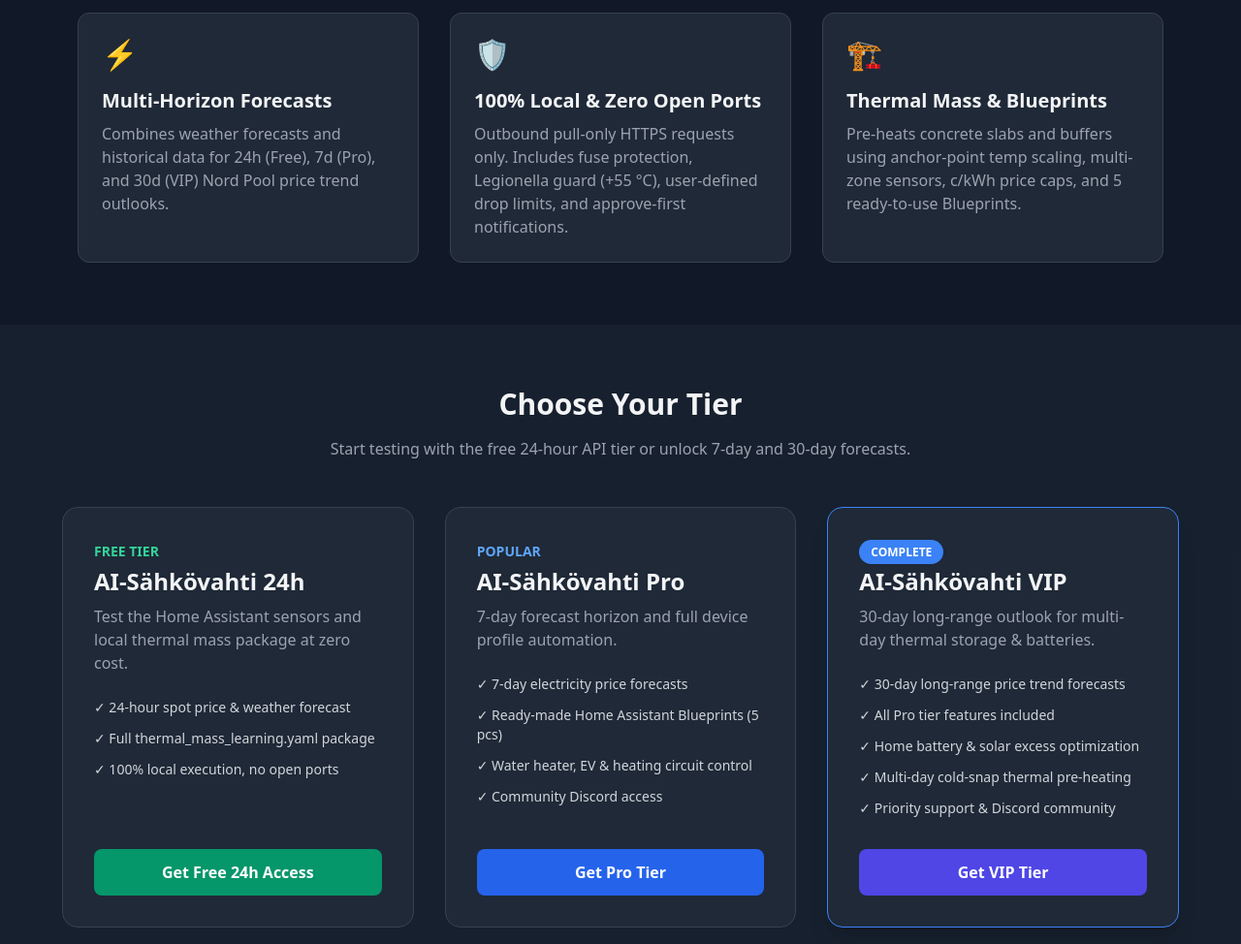
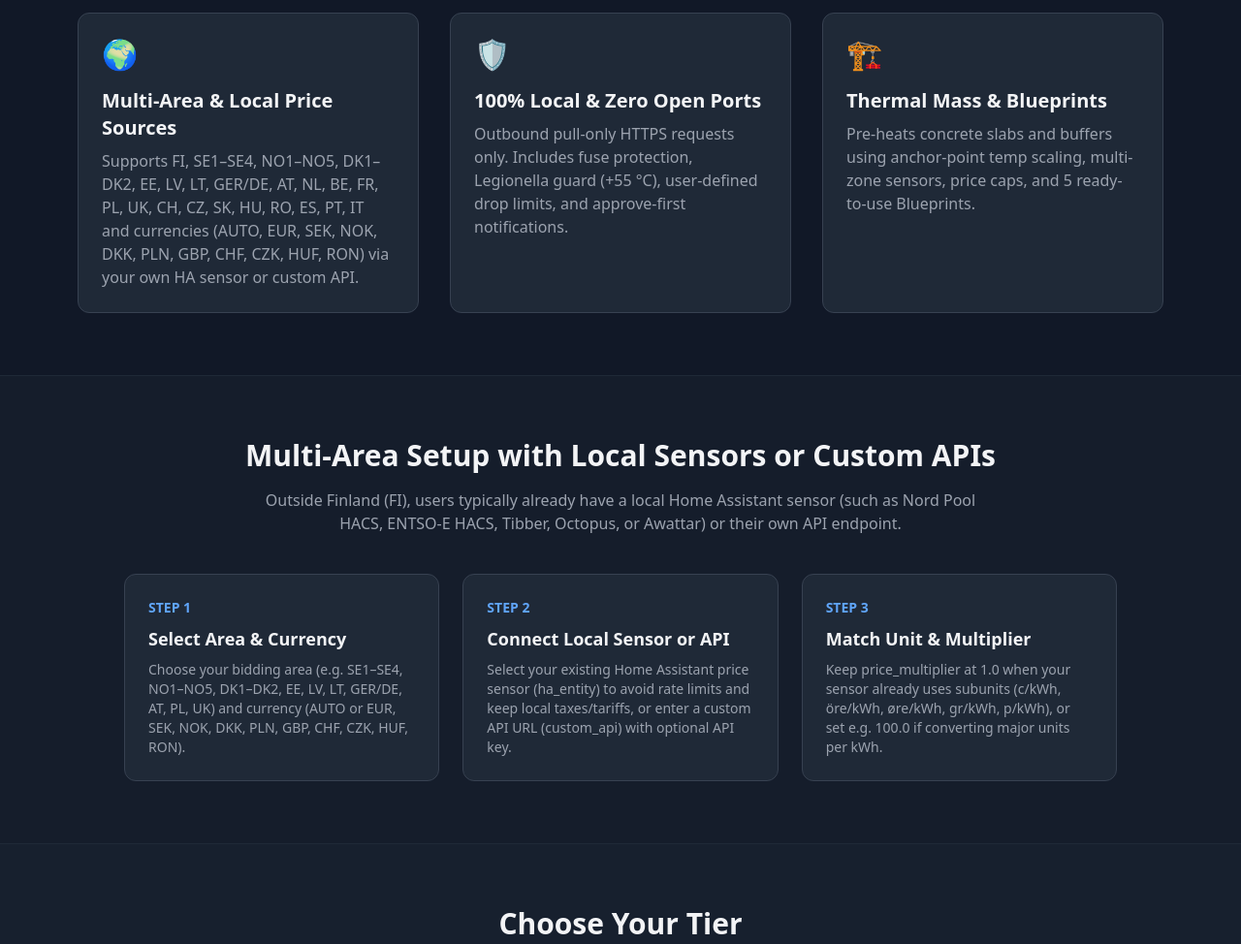
Before and after one commit to verkkohaukka-prog/aisahkovahti, a plain HTML site: page index.html in a window 1280 px wide. Shown: the part 700-1674 px from the top of the page at 97% size. Drawn offline with nearby package versions, Linux system fonts and the light colour scheme.

Commit message:
Update index.html

```diff
--- a/index.html
+++ b/index.html
@@ -22,17 +22,22 @@
     <!-- Hero Section -->
     <header class="bg-gradient-to-r from-blue-900 to-indigo-900 py-20 px-4 text-center">
         <div class="max-w-4xl mx-auto">
-            <span data-en="Home Assistant Integration & Packages" data-fi="Home Assistant -integraatio & paketit" class="lang-el bg-blue-600 text-xs font-semibold uppercase px-3 py-1 rounded-full tracking-wide">Home Assistant Integration & Packages</span>
+            <span data-en="Home Assistant Integration & Packages • Multi-Area Ready"
+                  data-fi="Home Assistant -integraatio & paketit • Monimaatuki"
+                  class="lang-el bg-blue-600 text-xs font-semibold uppercase px-3 py-1 rounded-full tracking-wide">
+                  Home Assistant Integration & Packages • Multi-Area Ready
+            </span>
             <h1 class="text-4xl md:text-6xl font-extrabold mt-4 mb-6 tracking-tight">AI-Sähkövahti</h1>
-            <p data-en="Optimize Nord Pool spot-price consumption, thermal mass pre-heating, water heaters, home batteries, and EV charging with weather-aware forecasts and 100% local control."
-               data-fi="Optimoi kotisi sähkönkulutus, rakenteiden lämpömassan esilämmitys, lämminvesivaraaja, kotiakusto ja sähköauton lataus sääennusteiden ja paikallisten turvarajojen avulla."
+            <p data-en="Optimize electricity spot-price consumption, thermal mass pre-heating, water heaters, home batteries, and EV charging across the Nordics, Baltics, and Europe using your local Home Assistant price sensor or custom API."
+               data-fi="Optimoi kotisi sähkönkulutus, rakenteiden lämpömassan esilämmitys, lämminvesivaraaja, kotiakusto ja sähköauton lataus Pohjoismaissa, Baltiassa ja Euroopassa omalla HA-hintasensorilla tai API-osoitteella."
                class="lang-el text-xl md:text-2xl text-gray-300 mb-8">
-               Optimize Nord Pool spot-price consumption, thermal mass pre-heating, water heaters, home batteries, and EV charging with weather-aware forecasts and 100% local control.
+               Optimize electricity spot-price consumption, thermal mass pre-heating, water heaters, home batteries, and EV charging across the Nordics, Baltics, and Europe using your local Home Assistant price sensor or custom API.
             </p>
 
             <!-- Primary Buttons -->
             <div class="flex flex-wrap justify-center gap-4 mb-4">
-                <a href="#pricing" data-en="View Tiers (Free / Pro / VIP)" data-fi="Katso tasot (Ilmainen / Pro / VIP)" class="lang-el bg-blue-600 hover:bg-blue-700 text-white font-bold px-8 py-3 rounded-lg shadow-lg transition">View Tiers (Free / Pro / VIP)</a>
+                <a href="#multi-area" data-en="Multi-Area & Local Sensors" data-fi="Monimaatuki & omat sensorit" class="lang-el bg-blue-600 hover:bg-blue-700 text-white font-bold px-8 py-3 rounded-lg shadow-lg transition">Multi-Area & Local Sensors</a>
+                <a href="#pricing" data-en="View Tiers (Free / Pro / VIP)" data-fi="Katso tasot (Ilmainen / Pro / VIP)" class="lang-el bg-gray-800 hover:bg-gray-700 text-white font-bold px-8 py-3 rounded-lg border border-gray-600 shadow-lg transition">View Tiers (Free / Pro / VIP)</a>
                 <a href="https://github.com/verkkohaukka-prog/aisahkovahti" target="_blank" data-en="GitHub Repository" data-fi="GitHub-repositorio" class="lang-el bg-gray-800 hover:bg-gray-700 text-white font-bold px-8 py-3 rounded-lg border border-gray-600 shadow-lg transition">GitHub Repository</a>
             </div>
 
@@ -50,12 +55,12 @@
         <h2 data-en="Why AI-Sähkövahti?" data-fi="Miksi valita AI-Sähkövahti?" class="lang-el text-3xl font-bold text-center mb-12">Why AI-Sähkövahti?</h2>
         <div class="grid md:grid-cols-3 gap-8">
             <div class="bg-gray-800 p-6 rounded-xl border border-gray-700">
-                <div class="text-blue-400 text-3xl mb-4">⚡</div>
-                <h3 data-en="Multi-Horizon Forecasts" data-fi="Älykkäät Ennusteet" class="lang-el text-xl font-semibold mb-2">Multi-Horizon Forecasts</h3>
-                <p data-en="Combines weather forecasts and historical data for 24h (Free), 7d (Pro), and 30d (VIP) Nord Pool price trend outlooks."
-                   data-fi="Yhdistää sääennusteet ja historiadatan 24 tunnin (ilmainen), 7 vrk (Pro) ja 30 vrk (VIP) sähkömarkkinaennusteiksi."
+                <div class="text-blue-400 text-3xl mb-4">🌍</div>
+                <h3 data-en="Multi-Area & Local Price Sources" data-fi="Monimaatuki & Omat Hintalähteet" class="lang-el text-xl font-semibold mb-2">Multi-Area & Local Price Sources</h3>
+                <p data-en="Supports FI, SE1–SE4, NO1–NO5, DK1–DK2, EE, LV, LT, GER/DE, AT, NL, BE, FR, PL, UK, CH, CZ, SK, HU, RO, ES, PT, IT and currencies (AUTO, EUR, SEK, NOK, DKK, PLN, GBP, CHF, CZK, HUF, RON) via your own HA sensor or custom API."
+                   data-fi="Tukee alueita FI, SE1–SE4, NO1–NO5, DK1–DK2, EE, LV, LT, GER/DE, AT, NL, BE, FR, PL, UK, CH, CZ, SK, HU, RO, ES, PT, IT ja valuuttoja (AUTO, EUR, SEK, NOK, DKK, PLN, GBP, CHF, CZK, HUF, RON) oman HA-sensorin tai API-osoitteen kautta."
                    class="lang-el text-gray-400">
-                   Combines weather forecasts and historical data for 24h (Free), 7d (Pro), and 30d (VIP) Nord Pool price trend outlooks.
+                   Supports FI, SE1–SE4, NO1–NO5, DK1–DK2, EE, LV, LT, GER/DE, AT, NL, BE, FR, PL, UK, CH, CZ, SK, HU, RO, ES, PT, IT and currencies (AUTO, EUR, SEK, NOK, DKK, PLN, GBP, CHF, CZK, HUF, RON) via your own HA sensor or custom API.
                 </p>
             </div>
             <div class="bg-gray-800 p-6 rounded-xl border border-gray-700">
@@ -70,11 +75,57 @@
             <div class="bg-gray-800 p-6 rounded-xl border border-gray-700">
                 <div class="text-blue-400 text-3xl mb-4">🏗️</div>
                 <h3 data-en="Thermal Mass & Blueprints" data-fi="Lämpömassa & Blueprintit" class="lang-el text-xl font-semibold mb-2">Thermal Mass & Blueprints</h3>
-                <p data-en="Pre-heats concrete slabs and buffers using anchor-point temp scaling, multi-zone sensors, c/kWh price caps, and 5 ready-to-use Blueprints."
-                   data-fi="Varaa betonilaattaa ja varaajaa ankkuripisteiden, vyöhykeantureiden, c/kWh-hintakaton ja 5 valmiin Blueprint-pohjan avulla."
+                <p data-en="Pre-heats concrete slabs and buffers using anchor-point temp scaling, multi-zone sensors, price caps, and 5 ready-to-use Blueprints."
+                   data-fi="Varaa betonilaattaa ja varaajaa ankkuripisteiden, vyöhykeantureiden, hintakaton ja 5 valmiin Blueprint-pohjan avulla."
                    class="lang-el text-gray-400">
-                   Pre-heats concrete slabs and buffers using anchor-point temp scaling, multi-zone sensors, c/kWh price caps, and 5 ready-to-use Blueprints.
+                   Pre-heats concrete slabs and buffers using anchor-point temp scaling, multi-zone sensors, price caps, and 5 ready-to-use Blueprints.
                 </p>
+            </div>
+        </div>
+    </section>
+
+    <!-- Multi-Area & Local Price Source Guide -->
+    <section id="multi-area" class="py-16 px-4 bg-gray-800/30 border-t border-b border-gray-800">
+        <div class="max-w-5xl mx-auto">
+            <h2 data-en="Multi-Area Setup with Local Sensors or Custom APIs"
+                data-fi="Monimaakäyttöönotto omalla HA-sensorilla tai API-osoitteella"
+                class="lang-el text-3xl font-bold text-center mb-4">
+                Multi-Area Setup with Local Sensors or Custom APIs
+            </h2>
+            <p data-en="Outside Finland (FI), users typically already have a local Home Assistant sensor (such as Nord Pool HACS, ENTSO-E HACS, Tibber, Octopus, or Awattar) or their own API endpoint."
+               data-fi="Suomen (FI) ulkopuolella käyttäjillä on usein jo valmiina oma paikallinen Home Assistant -hintasensori (kuten Nord Pool HACS, ENTSO-E HACS, Tibber, Octopus tai Awattar) tai oma API-osoite."
+               class="lang-el text-gray-400 text-center max-w-3xl mx-auto mb-10">
+               Outside Finland (FI), users typically already have a local Home Assistant sensor (such as Nord Pool HACS, ENTSO-E HACS, Tibber, Octopus, or Awattar) or their own API endpoint.
+            </p>
+
+            <div class="grid md:grid-cols-3 gap-6">
+                <div class="bg-gray-800 p-6 rounded-xl border border-gray-700">
+                    <div class="text-blue-400 font-bold text-sm uppercase mb-2" data-en="Step 1" data-fi="Vaihe 1">Step 1</div>
+                    <h3 class="text-lg font-semibold mb-2" data-en="Select Area & Currency" data-fi="Valitse alue ja valuutta">Select Area & Currency</h3>
+                    <p class="text-gray-400 text-sm"
+                       data-en="Choose your bidding area (e.g. SE1–SE4, NO1–NO5, DK1–DK2, EE, LV, LT, GER/DE, AT, PL, UK) and currency (AUTO or EUR, SEK, NOK, DKK, PLN, GBP, CHF, CZK, HUF, RON)."
+                       data-fi="Valitse hinta-alueesi (esim. SE1–SE4, NO1–NO5, DK1–DK2, EE, LV, LT, GER/DE, AT, PL, UK) ja valuutta (AUTO tai EUR, SEK, NOK, DKK, PLN, GBP, CHF, CZK, HUF, RON).">
+                       Choose your bidding area (e.g. SE1–SE4, NO1–NO5, DK1–DK2, EE, LV, LT, GER/DE, AT, PL, UK) and currency (AUTO or EUR, SEK, NOK, DKK, PLN, GBP, CHF, CZK, HUF, RON).
+                    </p>
+                </div>
+                <div class="bg-gray-800 p-6 rounded-xl border border-gray-700">
+                    <div class="text-blue-400 font-bold text-sm uppercase mb-2" data-en="Step 2" data-fi="Vaihe 2">Step 2</div>
+                    <h3 class="text-lg font-semibold mb-2" data-en="Connect Local Sensor or API" data-fi="Kytke oma sensori tai API">Connect Local Sensor or API</h3>
+                    <p class="text-gray-400 text-sm"
+                       data-en="Select your existing Home Assistant price sensor (ha_entity) to avoid rate limits and keep local taxes/tariffs, or enter a custom API URL (custom_api) with optional API key."
+                       data-fi="Valitse oma Home Assistant -hintasensorisi (ha_entity) välttääksesi rajapintarajoitukset ja säilyttääksesi paikalliset verot/marginaalit, tai anna oma API-osoite (custom_api) ja valinnainen avain.">
+                       Select your existing Home Assistant price sensor (ha_entity) to avoid rate limits and keep local taxes/tariffs, or enter a custom API URL (custom_api) with optional API key.
+                    </p>
+                </div>
+                <div class="bg-gray-800 p-6 rounded-xl border border-gray-700">
+                    <div class="text-blue-400 font-bold text-sm uppercase mb-2" data-en="Step 3" data-fi="Vaihe 3">Step 3</div>
+                    <h3 class="text-lg font-semibold mb-2" data-en="Match Unit & Multiplier" data-fi="Tarkista yksikkö ja kerroin">Match Unit & Multiplier</h3>
+                    <p class="text-gray-400 text-sm"
+                       data-en="Keep price_multiplier at 1.0 when your sensor already uses subunits (c/kWh, öre/kWh, øre/kWh, gr/kWh, p/kWh), or set e.g. 100.0 if converting major units per kWh."
+                       data-fi="Pidä price_multiplier arvossa 1.0, jos sensori käyttää jo alayksikköä (c/kWh, öre/kWh, øre/kWh, gr/kWh, p/kWh), tai aseta esim. 100.0 pääyksiköstä muunnettaessa.">
+                       Keep price_multiplier at 1.0 when your sensor already uses subunits (c/kWh, öre/kWh, øre/kWh, gr/kWh, p/kWh), or set e.g. 100.0 if converting major units per kWh.
+                    </p>
+                </div>
             </div>
         </div>
     </section>
@@ -185,6 +236,7 @@
                 btnEn.className = 'px-3 py-1 rounded text-xs font-bold bg-gray-800 text-gray-300 hover:bg-gray-700 transition';
             }
         }
+        setLang('en');
     </script>
 
 </body>
```
